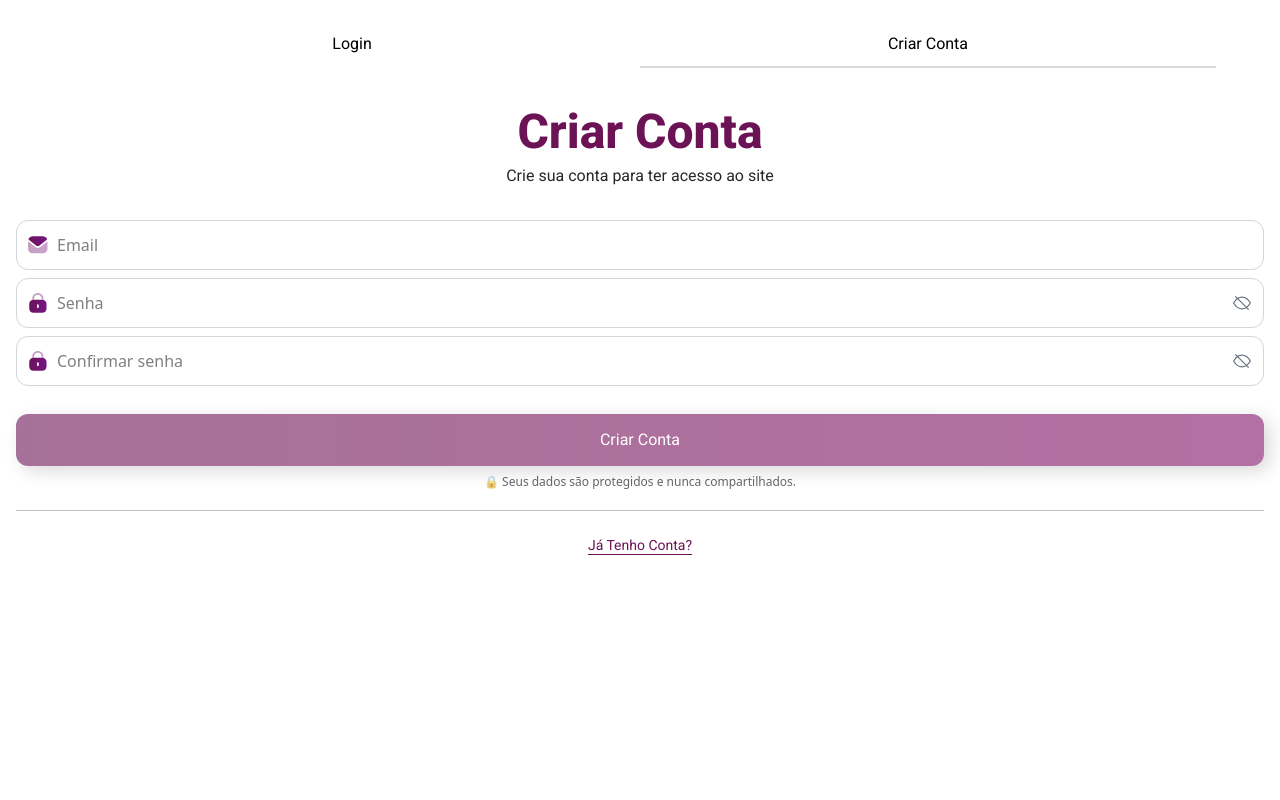
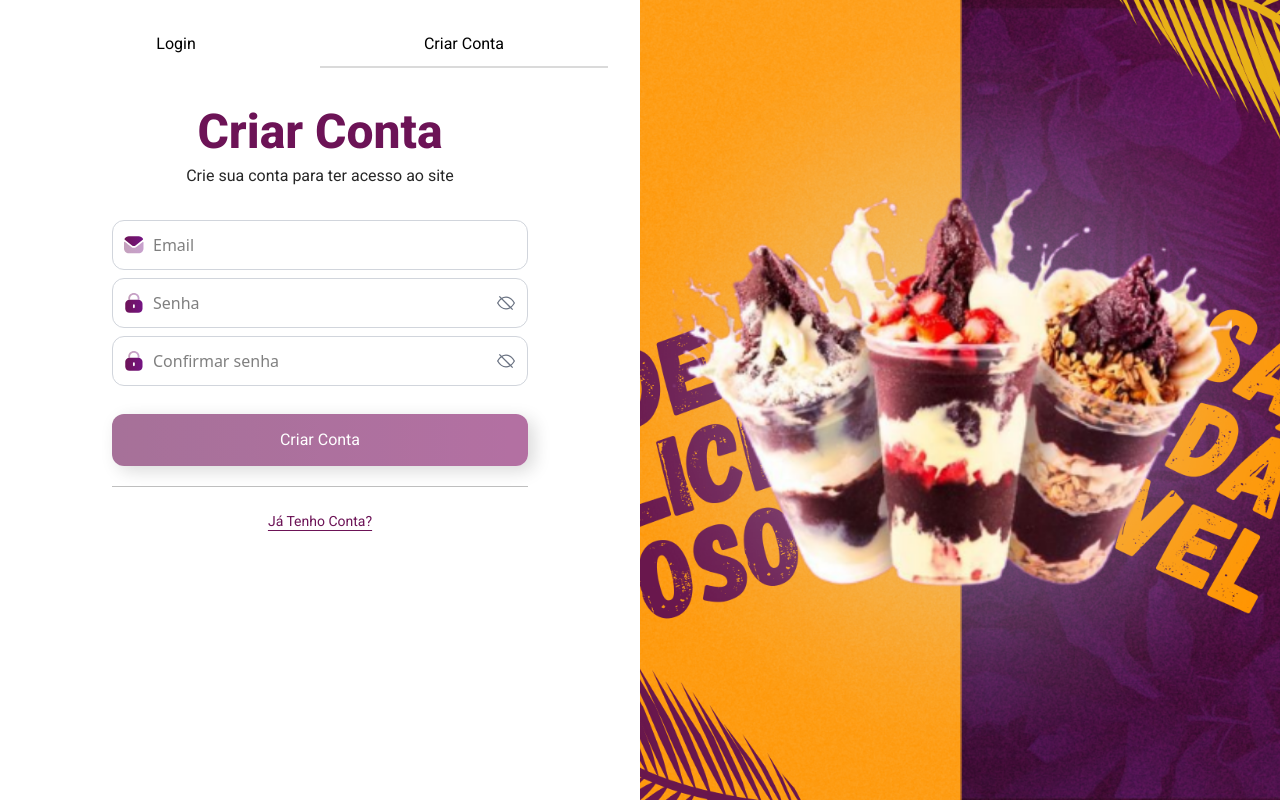
Before and after one commit to Davy-Ferreira/Acai-Store-Front-End, a React (Vite) app: page /register in a window 1280 px wide. Built offline with nearby package versions, Linux system fonts and the light colour scheme; no server answers.

Commit message:
Começo De Responsividade

```diff
--- a/src/pages/Auth/Register.jsx
+++ b/src/pages/Auth/Register.jsx
@@ -1,23 +1,28 @@
 import React from "react";
+
+// 1) UI / Componentes
 import AuthTabs from "../../components/specific/AuthTabs";
+import AuthInput from "../../components/specific/AuthInput";
+import AuthTitle from "../../components/specific/AuthTitle";
+import ValidationMessage from "../../components/specific/ValidationMessage";
+import ButtonRoxo from "../../components/layout/Button";
+import { EyeOpenIcon, EyeClosedIcon } from "../../components/layout/Icons";
+
+// 2) Assets (ícones)
 import EmailIcon from "../../assets/icons/Email-Icon.svg";
 import PaswordIcon from "../../assets/icons/Pasword-Icon.svg";
-import AuthInput from "../../components/specific/AuthInput";
-import AuthTitle from "../../components/specific/AuthTitle";
-import ButtonRoxo from "../../components/layout/Button";
-import { EyeOpenIcon, EyeClosedIcon } from "../../components/layout/Icons";
-import ValidationMessage from "../../components/specific/ValidationMessage";
-import AuthNotice from "../../components/specific/AuthNotice";
 
+// 3) Asset (imagem fixa)
+import AcaiImage from "../../assets/images/Açai_1.png";
+
+// 4) Animações
 import { motion as Motion } from "framer-motion";
 import { pageAnimation } from "../../animations/page";
 
+// 5) Hook
 import { useRegisterForm } from "../../hooks/useRegisterForm";
-import { useNavigate } from "react-router-dom";
 
 function RegisterPage() {
-  const navigate = useNavigate();
-
   const {
     showPassPassword,
     setShowPassPassword,
@@ -48,12 +53,27 @@ function RegisterPage() {
   } = useRegisterForm();
 
   return (
-    <main className="w-full min-h-dvh flex flex-col pt-5 overflow-y-auto relative">
-      <nav className="flex justify-center">
+    <main className="min-h-dvh w-full bg-white">
+      {/* Layout responsivo */}
+      <div className="min-h-dvh w-full md:grid md:grid-cols-2">
+        {/* LEFT – formulário */}
+        <div
+          className="
+            w-full min-h-dvh
+            flex flex-col
+            pt-5 overflow-y-auto
+            md:items-center
+          "
+        >
+          <nav className="flex justify-center w-full">
             <AuthTabs activeTabValor="register" />
           </nav>
 
-      <Motion.div {...pageAnimation} className="px-4 pt-10 pb-8">
+          {/* 🔹 ESTE BLOCO AGORA FICA CENTRALIZADO */}
+          <Motion.div
+            {...pageAnimation}
+            className="px-4 pt-10 pb-10 w-full max-w-md"
+          >
             <AuthTitle
               title="Criar Conta"
               subtitle="Crie sua conta para ter acesso ao site"
@@ -78,11 +98,16 @@ function RegisterPage() {
                 }}
                 onChange={(e) => {
                   setEmail(e.target.value);
-              if (!touched.email) setTouched((p) => ({ ...p, email: true }));
+                  if (!touched.email) {
+                    setTouched((p) => ({ ...p, email: true }));
+                  }
                 }}
               />
 
-          <ValidationMessage show={shouldShowEmailValidation} rules={emailRules} />
+              <ValidationMessage
+                show={shouldShowEmailValidation}
+                rules={emailRules}
+              />
 
               {/* Password */}
               <AuthInput
@@ -102,14 +127,21 @@ function RegisterPage() {
                 }}
                 onChange={(e) => {
                   setPassword(e.target.value);
-              if (!touched.password) setTouched((p) => ({ ...p, password: true }));
+                  if (!touched.password) {
+                    setTouched((p) => ({ ...p, password: true }));
+                  }
                 }}
                 rightIcon={showPassPassword ? EyeOpenIcon : EyeClosedIcon}
                 onRightIconClick={() => setShowPassPassword((v) => !v)}
-            rightIconAriaLabel={showPassPassword ? "Ocultar senha" : "Mostrar senha"}
+                rightIconAriaLabel={
+                  showPassPassword ? "Ocultar senha" : "Mostrar senha"
+                }
               />
 
-          <ValidationMessage show={shouldShowPasswordValidation} rules={passwordRules} />
+              <ValidationMessage
+                show={shouldShowPasswordValidation}
+                rules={passwordRules}
+              />
 
               {/* Confirm Password */}
               <AuthInput
@@ -129,23 +161,28 @@ function RegisterPage() {
                 }}
                 onChange={(e) => {
                   setConfirmPassword(e.target.value);
-              if (!touched.confirmPassword)
+                  if (!touched.confirmPassword) {
                     setTouched((p) => ({ ...p, confirmPassword: true }));
+                  }
                 }}
                 rightIcon={showPassConfirm ? EyeOpenIcon : EyeClosedIcon}
                 onRightIconClick={() => setShowPassConfirm((v) => !v)}
                 rightIconAriaLabel={
-              showPassConfirm ? "Ocultar confirmação" : "Mostrar confirmação"
+                  showPassConfirm
+                    ? "Ocultar confirmação"
+                    : "Mostrar confirmação"
                 }
               />
 
-          <ValidationMessage show={shouldShowConfirmValidation} rules={confirmRules} />
+              <ValidationMessage
+                show={shouldShowConfirmValidation}
+                rules={confirmRules}
+              />
 
               <div className="mt-3">
                 <ButtonRoxo type="submit" disabled={disabled}>
                   {isSubmitting ? "Criando..." : "Criar Conta"}
                 </ButtonRoxo>
-            <AuthNotice />
               </div>
 
               <div className="pt-3">
@@ -153,7 +190,6 @@ function RegisterPage() {
               </div>
 
               <button
-            onClick={() => navigate("/login")}
                 type="button"
                 className="pt-4 text-center font-roboto text-sm text-Primari-2 underline underline-offset-4"
               >
@@ -161,6 +197,25 @@ function RegisterPage() {
               </button>
             </form>
           </Motion.div>
+        </div>
+
+        {/* RIGHT – imagem (tablet+) */}
+        <aside className="hidden md:block min-h-dvh w-full overflow-hidden">
+          <img
+            src={AcaiImage}
+            alt="Açaí"
+            className="
+              w-full
+              h-full
+              object-cover
+              object-center
+              drop-shadow-2xl
+              select-none
+            "
+            draggable="false"
+          />
+        </aside>
+      </div>
     </main>
   );
 }
```
Lines whose indentation alone changed are shown as unchanged.
